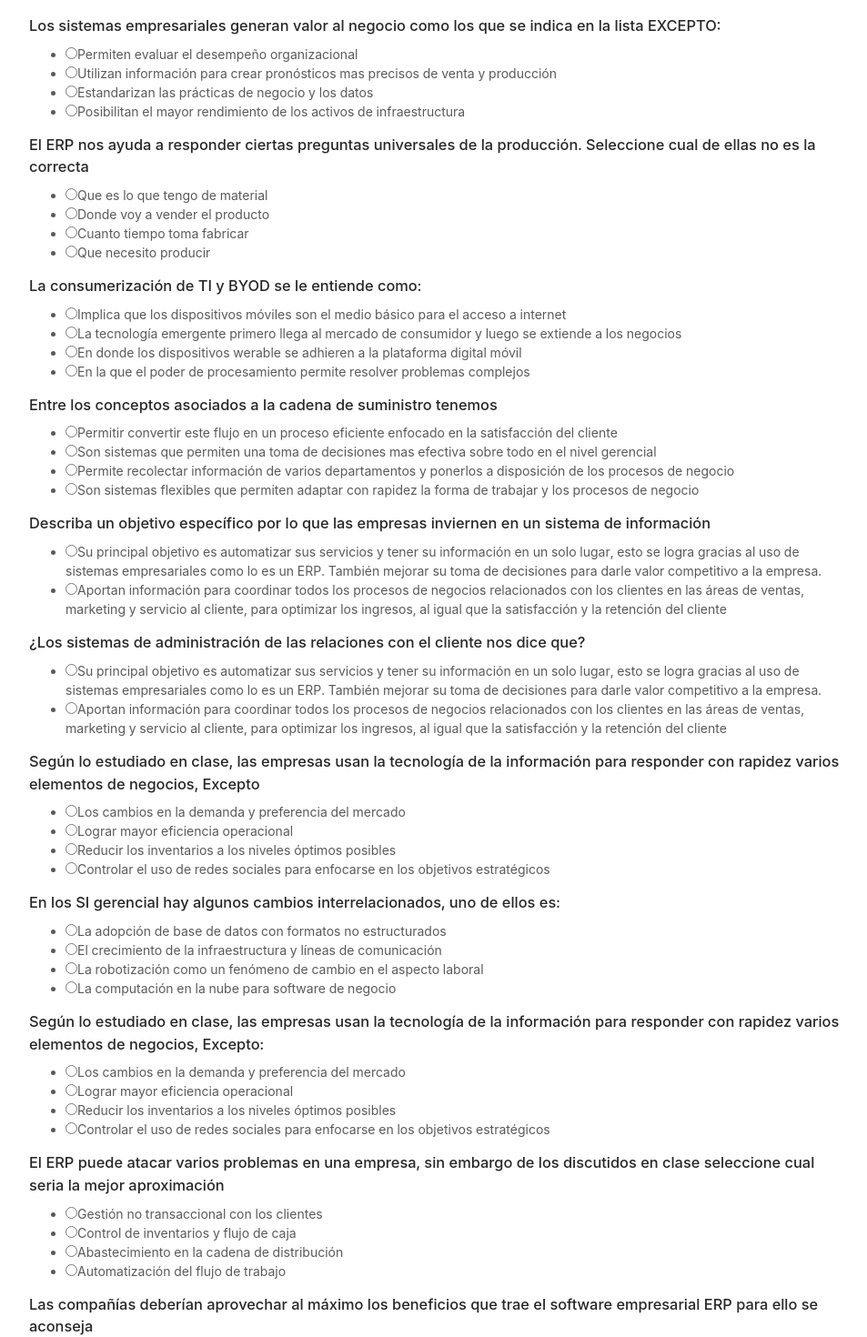
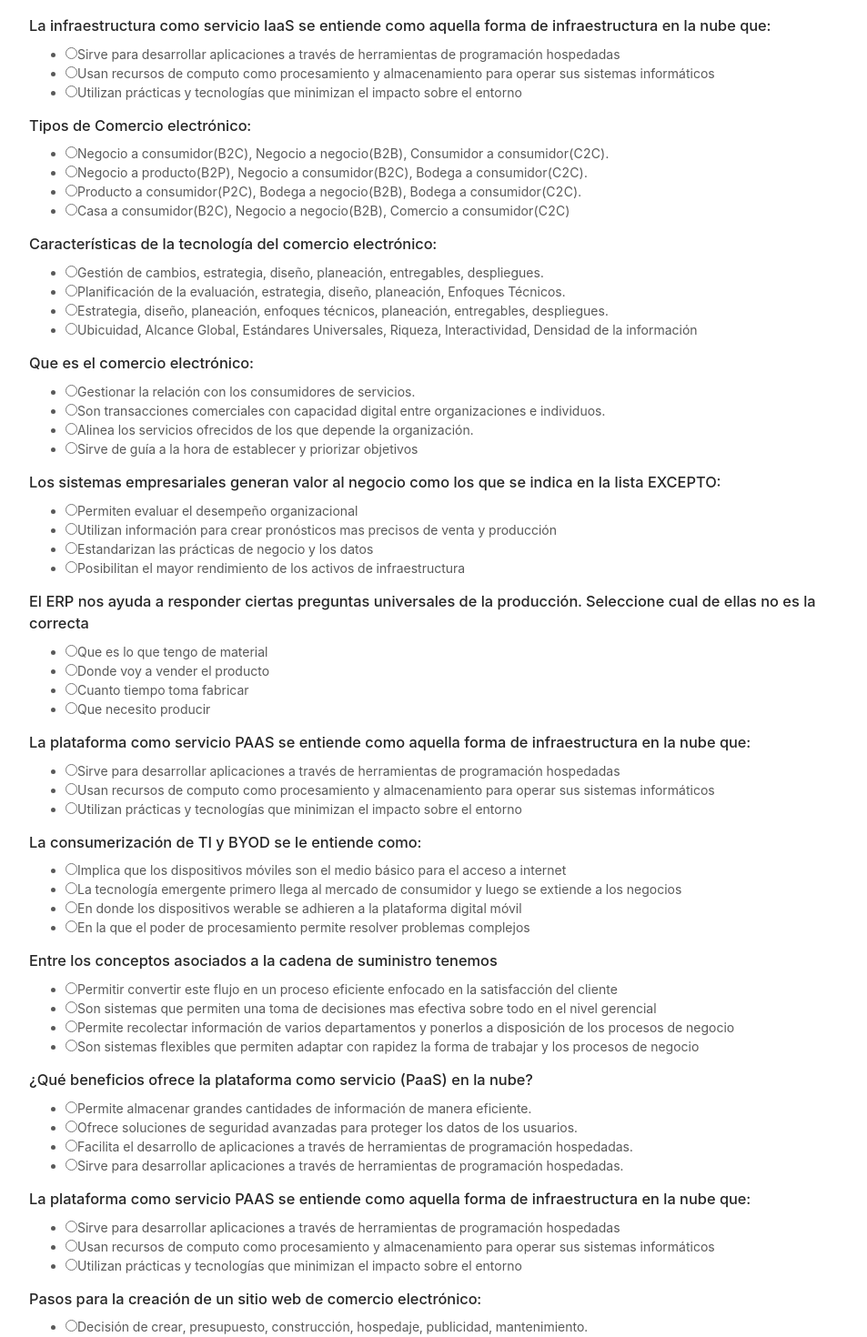
Before and after one commit to jairsemblantes01/cuestionario, a Nuxt app: page / in a window 1280 px wide. Shown: the part 240-1710 px from the top of the page at 91% size, without its empty margins (158-1111 px from the left). Built offline with nearby package versions, Linux system fonts and the light colour scheme.

Commit message:
pregutnas

```diff
--- a/pages/index.vue
+++ b/pages/index.vue
@@ -274,7 +274,113 @@ export default {
             ingresos, al igual que la satisfacción y la retención del cliente"
           ],
           respuestaCorrecta: 0,
-        }
+        },
+        {
+          pregunta: "La plataforma como servicio PAAS se entiende como aquella forma de infraestructura en la nube que:",
+          opciones: [
+            "Sirve para desarrollar aplicaciones a través de herramientas de programación hospedadas",
+            "Usan recursos de computo como procesamiento y almacenamiento para operar sus sistemas informáticos",
+            "Utilizan prácticas y tecnologías que minimizan el impacto sobre el entorno"
+          ],
+          respuestaCorrecta: 0,
+        },
+        {
+          pregunta: "La infraestructura como servicio IaaS se entiende como aquella forma de infraestructura en la nube que:",
+          opciones: [
+            "Sirve para desarrollar aplicaciones a través de herramientas de programación hospedadas",
+            "Usan recursos de computo como procesamiento y almacenamiento para operar sus sistemas informáticos",
+            "Utilizan prácticas y tecnologías que minimizan el impacto sobre el entorno"
+          ],
+          respuestaCorrecta: 1,
+        },
+        {
+          pregunta: "La plataforma como servicio PAAS se entiende como aquella forma de infraestructura en la nube que:",
+          opciones: [
+            "Sirve para desarrollar aplicaciones a través de herramientas de programación hospedadas",
+            "Usan recursos de computo como procesamiento y almacenamiento para operar sus sistemas informáticos",
+            "Utilizan prácticas y tecnologías que minimizan el impacto sobre el entorno"
+          ],
+          respuestaCorrecta: 2,
+        },
+        {
+          pregunta: "La infraestructura como servicio IaaS se entiende como aquella forma de infraestructura en la nube que:",
+          opciones: [
+            "Sirve para desarrollar aplicaciones a través de herramientas de programación hospedadas",
+            "Usan recursos de computo como procesamiento y almacenamiento para operar sus sistemas informáticos",
+            "Utilizan prácticas y tecnologías que minimizan el impacto sobre el entorno"
+          ],
+          respuestaCorrecta: 1,
+        },
+        {
+          pregunta: "La plataforma como servicio PAAS se entiende como aquella forma de infraestructura en la nube que:",
+          opciones: [
+            "Sirve para desarrollar aplicaciones a través de herramientas de programación hospedadas",
+            "Usan recursos de computo como procesamiento y almacenamiento para operar sus sistemas informáticos",
+            "Utilizan prácticas y tecnologías que minimizan el impacto sobre el entorno"
+          ],
+          respuestaCorrecta: 0,
+        },
+        {
+          pregunta: "¿Qué beneficios ofrece la plataforma como servicio (PaaS) en la nube?",
+          opciones: [
+            "Permite almacenar grandes cantidades de información de manera eficiente.",
+              "Ofrece soluciones de seguridad avanzadas para proteger los datos de los usuarios.",
+              "Facilita el desarrollo de aplicaciones a través de herramientas de programación hospedadas.",
+            "Sirve para desarrollar aplicaciones a través de herramientas de programación\n" +
+            "hospedadas."
+          ],
+          respuestaCorrecta: 3,
+        },
+          {
+            pregunta: "Que es el comercio electrónico:",
+            opciones: [
+              "Gestionar la relación con los consumidores de servicios.",
+              "Son transacciones comerciales con capacidad digital entre organizaciones e individuos.",
+              "Alinea los servicios ofrecidos de los que depende la organización.",
+              "Sirve de guía a la hora de establecer y priorizar objetivos"
+            ],
+            respuestaCorrecta: 1
+          },
+          {
+            pregunta: "Características de la tecnología del comercio electrónico:",
+            opciones: [
+              "Gestión de cambios, estrategia, diseño, planeación, entregables, despliegues.",
+              "Planificación de la evaluación, estrategia, diseño, planeación, Enfoques Técnicos.",
+              "Estrategia, diseño, planeación, enfoques técnicos, planeación, entregables, despliegues.",
+              "Ubicuidad, Alcance Global, Estándares Universales, Riqueza, Interactividad, Densidad de la información"
+            ],
+            respuestaCorrecta: 3
+          },
+          {
+            pregunta: "Tipos de Comercio electrónico:",
+            opciones: [
+              "Negocio a consumidor(B2C), Negocio a negocio(B2B), Consumidor a consumidor(C2C).",
+              "Negocio a producto(B2P), Negocio a consumidor(B2C), Bodega a consumidor(C2C).",
+              "Producto a consumidor(P2C), Bodega a negocio(B2B), Bodega a consumidor(C2C).",
+              "Casa a consumidor(B2C), Negocio a negocio(B2B), Comercio a consumidor(C2C)"
+            ],
+            respuestaCorrecta: 0
+          },
+          {
+            pregunta: "¿Cuál de las siguientes no es una característica del comercio electrónico móvil (mcommerce) ?:",
+            opciones: [
+              "Capacidad multimedia limitada.",
+              "Publicidad inalámbrica.",
+              "Checar el presupuesto para equipo de toda la empresa.",
+              "Acceso a servicios de comercio en cualquier lugar."
+            ],
+            respuestaCorrecta: 2
+          },
+          {
+            pregunta: "Pasos para la creación de un sitio web de comercio electrónico:",
+            opciones: [
+              "Decisión de crear, presupuesto, construcción, hospedaje, publicidad, mantenimiento.",
+              "Definir el estado del objetivo, plan del programa, publicidad, mantenimiento.",
+              "Declaración de acciones, establecer principios y políticas, ejecutar estrategia",
+              "Requisitos de cumplimiento, acceso a las redes sociales, mantenimiento."
+            ],
+            respuestaCorrecta: 0
+          }
       ],
       respuestas: [],
       calificado: false
```
